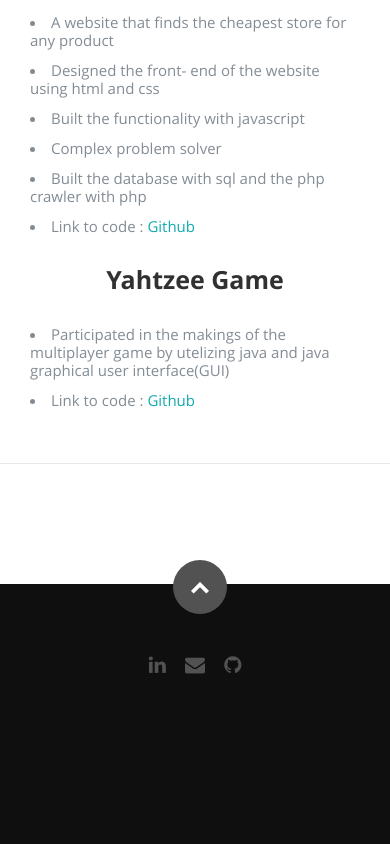
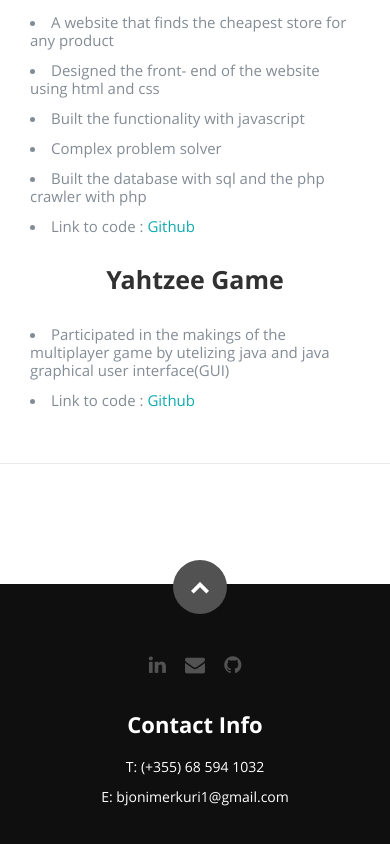
Before and after one commit to bjoni1/azure-resume, a plain HTML site: page frontend/index.html in a window 390 px wide. Shown: the part 2970-3814 px from the top of the page. Before the commit the page ends 3728 px from the top, so only its background shows below. Drawn offline with nearby package versions, Linux system fonts and the light colour scheme.

Commit message:
Added Phone Number and Email

```diff
--- a/frontend/css/layout.css
+++ b/frontend/css/layout.css
@@ -240,6 +240,9 @@ ul#nav li.current a { color: #F06000; }
    padding-top: 90px;
    padding-bottom: 72px;
    overflow: hidden;
+}
+.ml-auto, .mb-4 {
+   color: white;
 }
 
 #resume a, #resume a:visited  { color: #11ABB0; }
--- a/frontend/index.html
+++ b/frontend/index.html
@@ -291,7 +291,13 @@
                <li><a href="mailto:bjonimerkuri1@gmail.com"><i class="fa fa-envelope"></i></a></li>
                <li><a href="https://github.com/bjoni1"><i class="fa fa-github"></i></a></li>
             </ul>
+            <div class="col-md-6 ml-auto" style="color: white;">
+               <h3 class="thin-heading mb-4">Contact Info</h3>
+               <p>T: (+355) 68 594 1032 <br> E: bjonimerkuri1@gmail.com</p>
+               </div>
 
+         </div>
+         <div class="row">
          </div>
 
          <div id="go-top"><a class="smoothscroll" title="Back to Top" href="#home"><i class="icon-up-open"></i></a></div>
```
